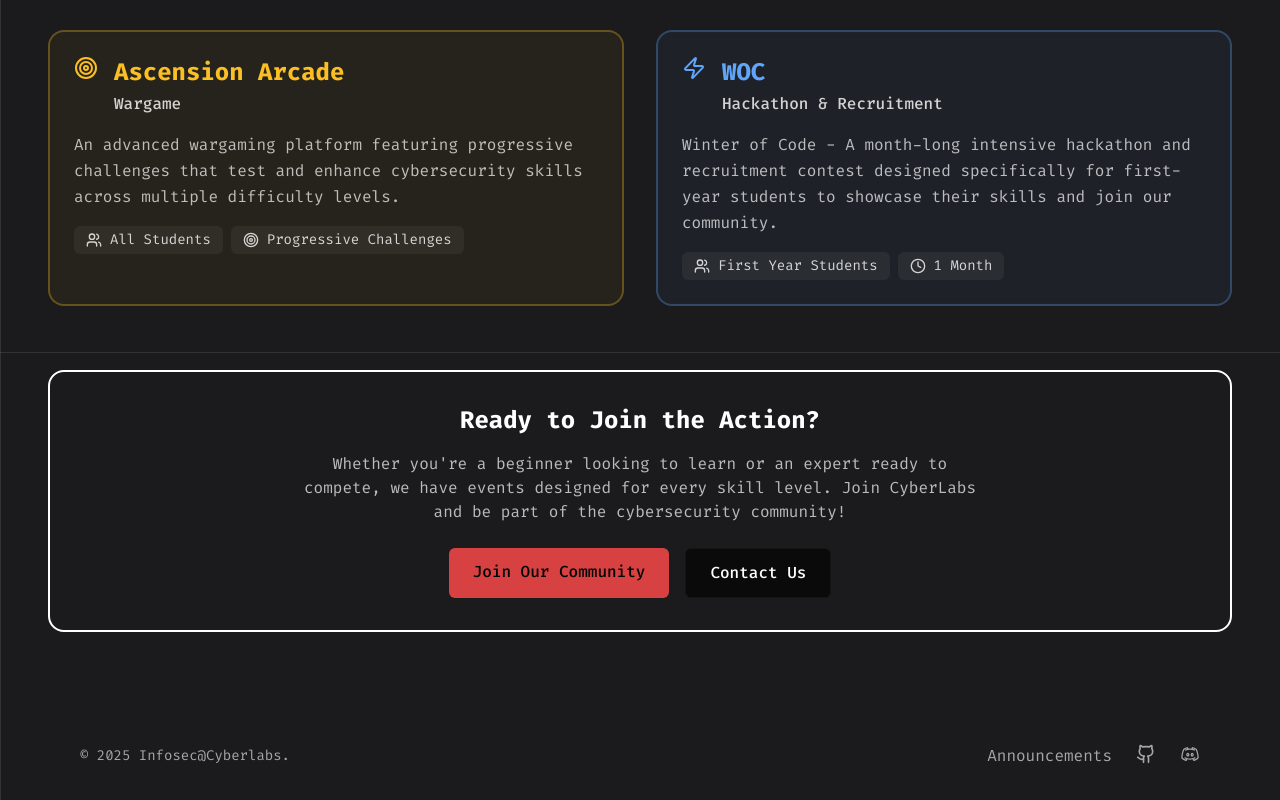
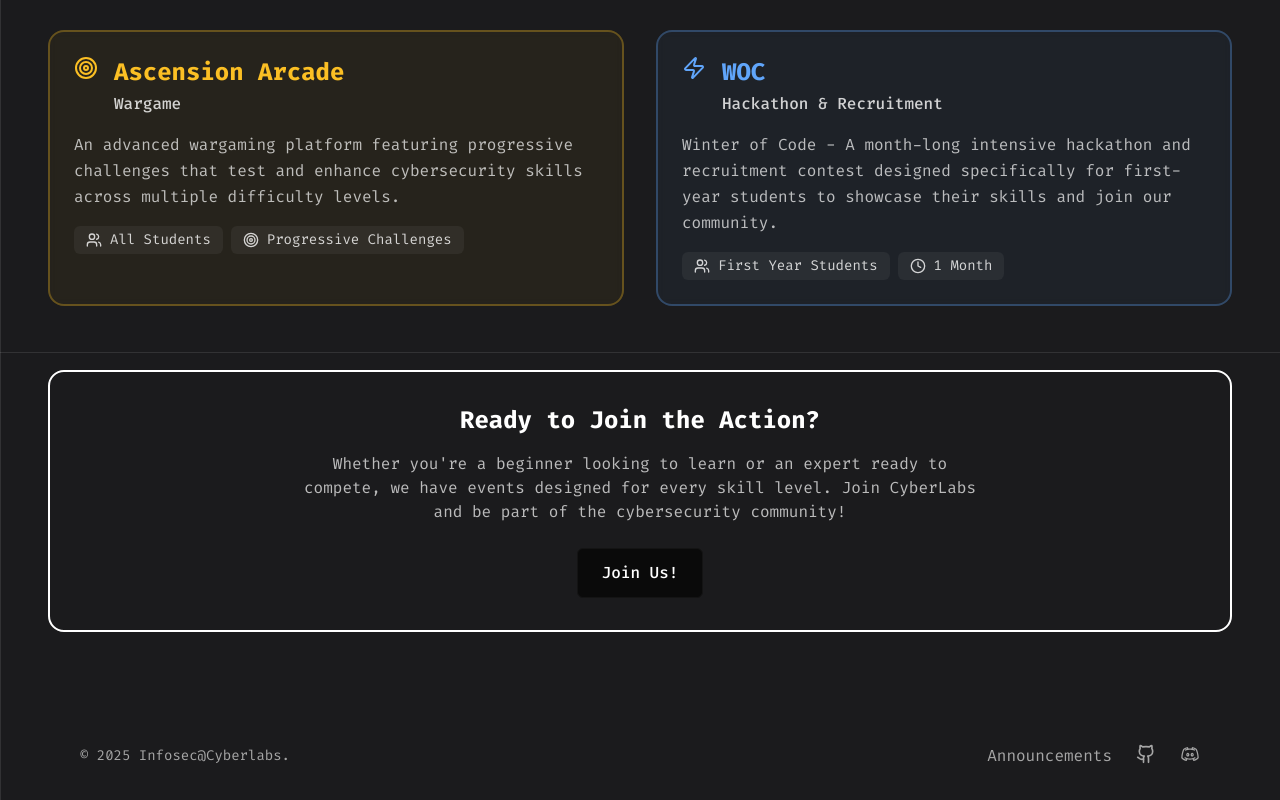
Before and after one commit to CtrlXploit/website, a Next.js app: page /events in a window 1280 px wide. Shown: the part 1248-2048 px from the top of the page. Built offline with nearby package versions, Linux system fonts and the light colour scheme; a web font is replaced by a local one.

Commit message:
style: minor style fixes

```diff
--- a/src/app/admin/blog/page.tsx
+++ b/src/app/admin/blog/page.tsx
@@ -273,7 +273,7 @@ export default function AdminBlogsPage() {
           <button
             type="submit"
             disabled={isSubmitting}
-            className="w-full bg-primary text-primary-foreground py-2 px-4 rounded-md hover:bg-primary/90 disabled:opacity-50 disabled:cursor-not-allowed"
+            className="w-full bg-primary text-primary-foreground py-2 px-4 rounded-md hover:bg-secondary hover:text-primary disabled:opacity-50 disabled:cursor-not-allowed"
           >
             {isSubmitting ? "Creating..." : "Create Blog Post"}
           </button>
--- a/src/app/events/page.tsx
+++ b/src/app/events/page.tsx
@@ -266,15 +266,9 @@ export default function EventsPage() {
           <div className="flex flex-col sm:flex-row gap-4 justify-center">
             <a
               href="/join-us"
-              className="bg-primary hover:bg-primary/90 text-primary-foreground px-6 py-3 rounded-lg font-medium transition-all duration-300 hover:scale-105"
-            >
-              Join Our Community
-            </a>
-            <a
-              href="/contact"
               className="bg-card hover:bg-card/70 text-foreground border border-border hover:border-primary/30 px-6 py-3 rounded-lg font-medium transition-all duration-300"
             >
-              Contact Us
+              Join Us!
             </a>
           </div>
         </div>
```
